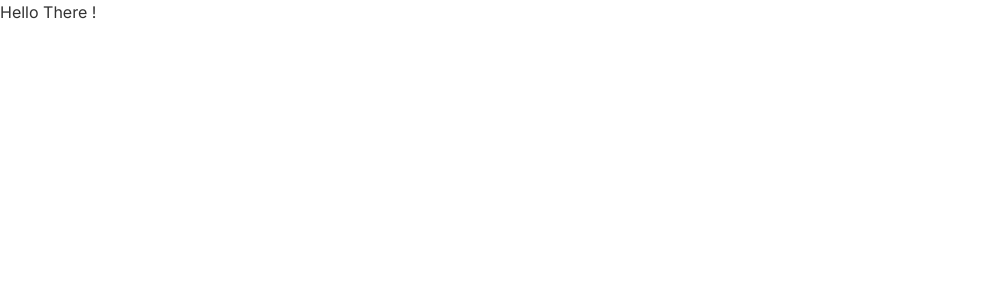
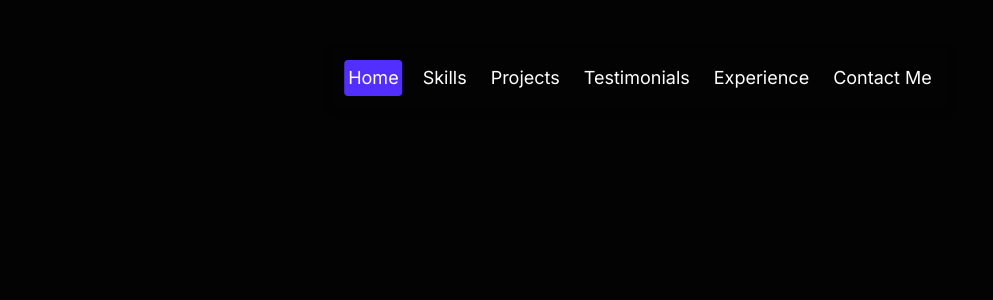
Before and after one commit to max-engineering-x/My-Portfolio, a Next.js app: page / in a window 1280 px wide. Shown: the top 300 px of the page, without its empty margins (0-993 px from the left). Built offline with nearby package versions, Linux system fonts and the light colour scheme.

Commit message:
Finsihed doing the Navbar for desktop and mobile

```diff
--- /dev/null
+++ b/app/components/Navbar.tsx
@@ -0,0 +1,143 @@
+"use client";
+
+import React, { useCallback, useEffect, useState } from "react";
+
+import cn from "classnames";
+
+const Navbar = () => {
+  const [isOpen, setIsOpen] = useState(false);
+
+  const [activeSection, setActiveSection] = useState("home");
+
+  useEffect(() => {
+    setActiveSection("home");
+  }, []);
+
+  const scrollToSection = useCallback((sectionId: string) => {
+    const section = document.getElementById(sectionId);
+    if (section) {
+      section.scrollIntoView({
+        behavior: "smooth",
+      });
+    }
+  }, []);
+  return (
+    <div className="fixed top-12 right-6 mx-auto flex flex-col gap-2.5 items-end z-50 md:right-auto  md:left-1/2 md: -translate-x-1/2">
+      <button
+        className="bg-background card-shadow p-3 md:hidden rounded"
+        onClick={() => setIsOpen((prevVal) => !prevVal)}
+      >
+        <img
+          className="block dark:hidden"
+          src="/menu_icon_light.svg"
+          alt="The menu icon"
+        />
+        <img
+          className="hidden dark:block"
+          src="/menu_icon_dark.svg"
+          alt="The menu icon"
+        />
+      </button>
+
+      <nav
+        className={cn(
+          "bg-background card-shadow p-3 rounded md:block duration-300 ease-in-out",
+          {
+            "opacity-100": isOpen,
+            "opacity-0 md:opacity-100": !isOpen,
+          }
+        )}
+      >
+        <ul className="flex flex-col items-center gap-4 text-lg font-normal md:flex-row">
+          <li>
+            <div
+              className={cn("rounded p-1 duration-300 ease-in-out", {
+                "bg-primary text-white": activeSection === "home",
+              })}
+              onClick={() => {
+                setActiveSection("home");
+                scrollToSection("home");
+                setIsOpen(false);
+              }}
+            >
+              Home
+            </div>
+          </li>
+          <li>
+            <div
+              className={cn("rounded p-1 duration-300 ease-in-out", {
+                "bg-primary text-white": activeSection === "skills",
+              })}
+              onClick={() => {
+                setActiveSection("skills");
+                scrollToSection("skills");
+                setIsOpen(false);
+              }}
+            >
+              Skills
+            </div>
+          </li>
+          <li>
+            <div
+              className={cn("rounded p-1 duration-300 ease-in-out", {
+                "bg-primary text-white": activeSection === "projects",
+              })}
+              onClick={() => {
+                setActiveSection("projects");
+                scrollToSection("projects");
+                setIsOpen(false);
+              }}
+            >
+              Projects
+            </div>
+          </li>
+          <li>
+            <div
+              className={cn("rounded p-1 duration-300 ease-in-out", {
+                "bg-primary text-white": activeSection === "Testimonials",
+              })}
+              onClick={() => {
+                setActiveSection("Testimonials");
+                scrollToSection("Testimonials");
+                setIsOpen(false);
+              }}
+            >
+              Testimonials
+            </div>
+          </li>
+          <li>
+            <div
+              className={cn("rounded p-1 duration-300 ease-in-out", {
+                "bg-primary text-white": activeSection === "Experience",
+              })}
+              onClick={() => {
+                setActiveSection("Experience");
+                scrollToSection("Experience");
+                setIsOpen(false);
+              }}
+            >
+              Experience
+            </div>
+          </li>
+          <li>
+            <div
+              className={cn("rounded p-1 whitespace-nowrap duration-300 ease-in-out", {
+                "bg-primary text-white": activeSection === "Contact",
+              })}
+              onClick={() => {
+                setActiveSection("Contact");
+                scrollToSection("Contact");
+                setIsOpen(false);
+              }}
+            >
+              Contact Me
+            </div>
+          </li>
+
+        </ul>
+      </nav>
+    </div>
+  );
+};
+
+export default Navbar;
--- a/app/globals.css
+++ b/app/globals.css
@@ -17,7 +17,6 @@
   --primary: #522ffe;
 
   --card: #1d1d1d;
-
 }
 
 body {
@@ -25,3 +24,9 @@ body {
   background: var(--background);
   font-family: Arial, Helvetica, sans-serif;
 }
+
+@layer components {
+  .card-shadow {
+    @apply shadow-[0_3px_10px_rgb(0,0,0,0.2)];
+  }
+}
--- a/app/layout.tsx
+++ b/app/layout.tsx
@@ -18,7 +18,7 @@ export default function RootLayout({
   return (
     <html lang="en">
       <body
-        className={`${inter.className}` }
+        className={`${inter.className} dark ` }
       >
         {children}
       </body>
--- a/app/page.tsx
+++ b/app/page.tsx
@@ -1,10 +1,15 @@
 
+import Navbar from "./components/Navbar"
 
 
 export default function Home() {
 
 
-  return <h1>Hello There !</h1>
+  return (
+    <div className="relative overflow-clip " id="home">
+      <Navbar/>
+    </div>
+  )
 
 
 
```
